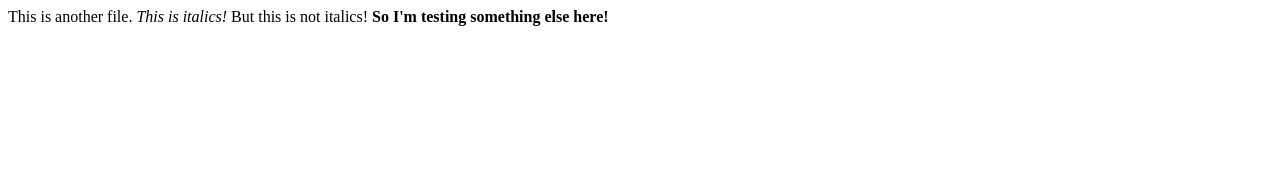
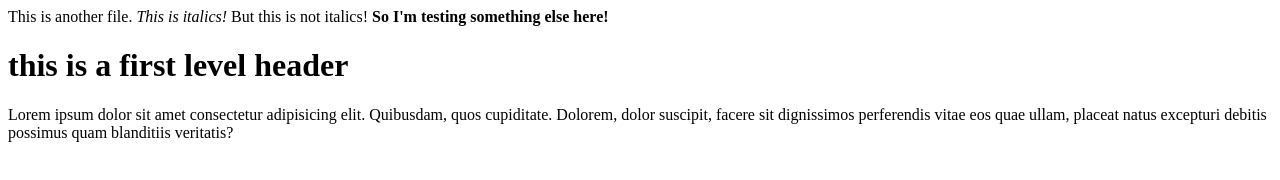
Before and after one commit to dszajda/splitmate, a plain HTML site: page contact.html in a window 1280 px wide. Drawn offline with Linux system fonts and the light colour scheme.

Commit message:
git files into one header and one paragraph structure

```diff
--- a/contact.html
+++ b/contact.html
@@ -6,6 +6,11 @@
         <i>This is italics!</i>
         But this is not italics!
         <B>So I'm testing something else here!</B>
+        <h1>this is a first level header</h1>
+        <p>Lorem ipsum dolor sit amet consectetur adipisicing elit.
+            Quibusdam, quos cupiditate. Dolorem, dolor suscipit,
+            facere sit dignissimos perferendis vitae eos quae ullam,
+            placeat natus excepturi debitis possimus quam blanditiis veritatis?</p>
     </Body>
 
 </HTML>
```
Also changed, not shown: about.html (+2 -2 lines), index.html (+2 -2 lines).
